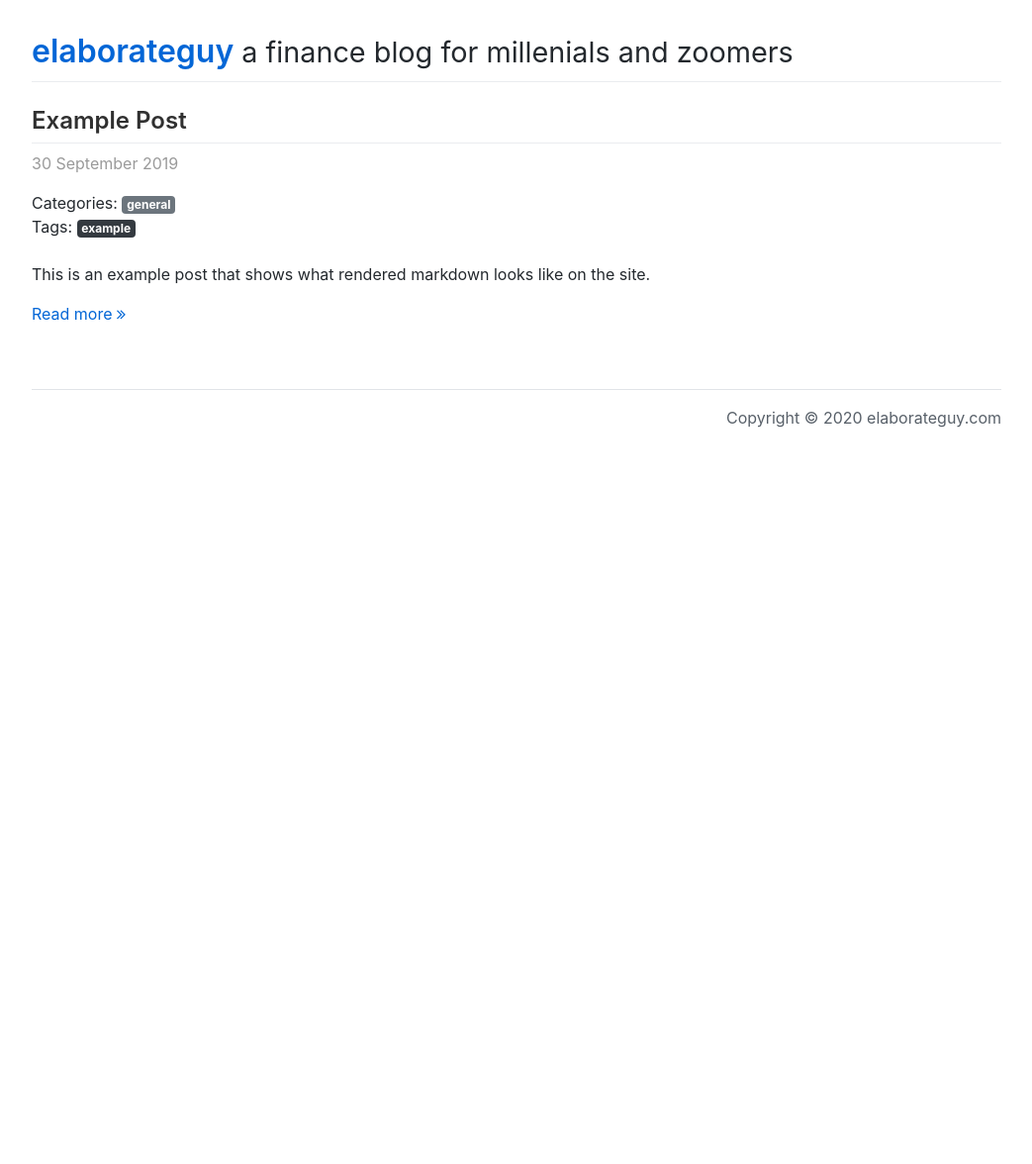
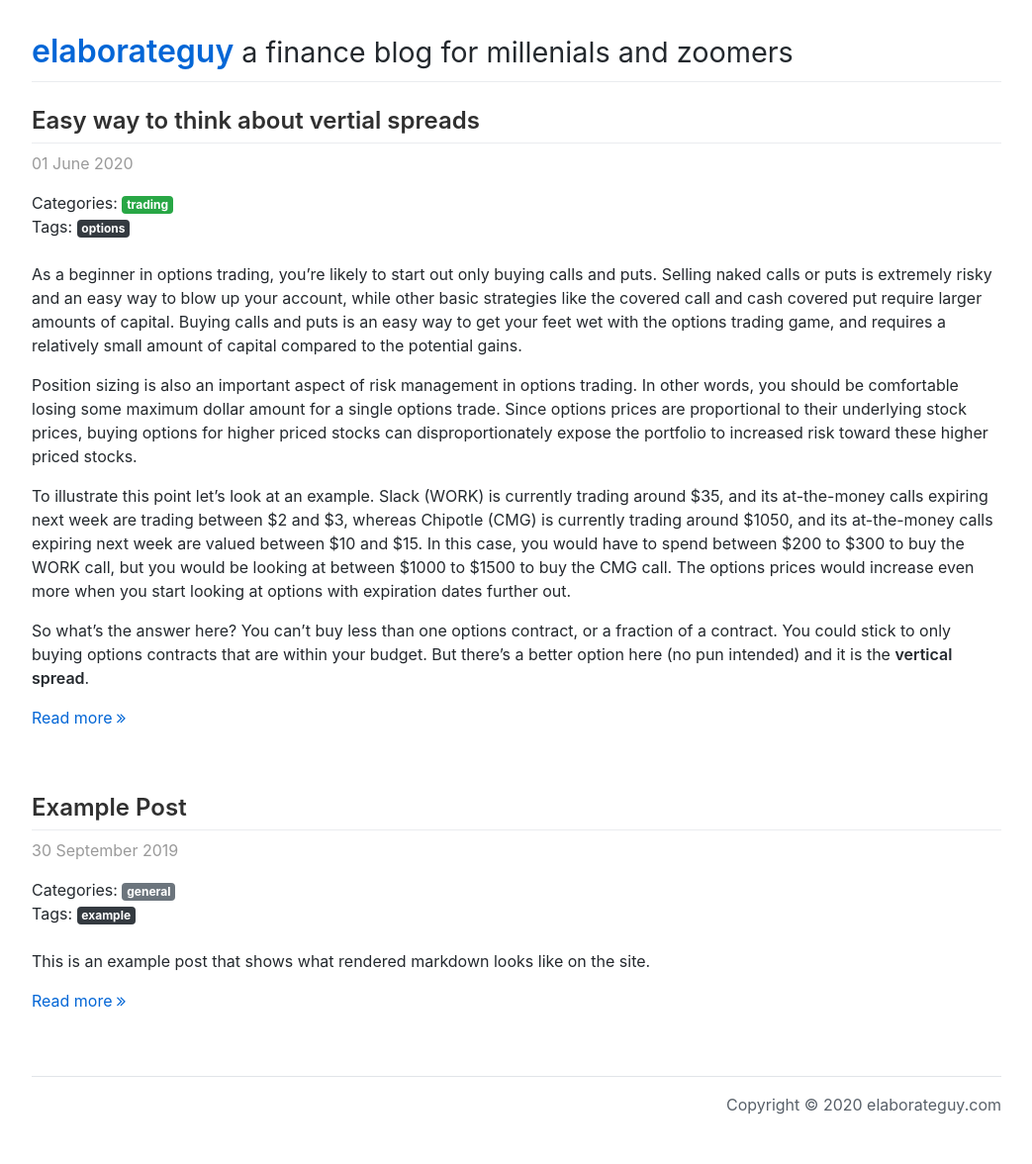
Before and after one commit to Porkbutts/finance.adriant.io, a Jekyll site: the page built from index.html, in a window 1280 px wide. Shown: the whole page at 99% size, without its empty margins (118-1161 px from the left). Built offline with Jekyll 4.4.1, drawn with Linux system fonts in a browser that asks for light colours; nearby versions of some CDN libraries; the list of posts is cut into pages by our own code; comment, search, counter and statistics services are not loaded; before the commit the page ends 900 px from its top, so only the background shows below that.

Commit message:
publish post

```diff
--- a/_includes/display_tags_and_categories.html
+++ b/_includes/display_tags_and_categories.html
@@ -11,6 +11,8 @@
   {% for category in categories %}
     {% if category == "yellow" %}
       {% assign badge_type = "badge-warning" %}
+    {% elsif category == "trading" %}
+      {% assign badge_type = "badge-success" %}
     {% elsif category == "stocks" %}
       {% assign badge_type = "badge-primary" %}
     {% elsif category == "red" %}
--- /dev/null
+++ b/_posts/2020-06-01-easy-way-to-think-about-vertical-spreads.md
@@ -0,0 +1,67 @@
+---
+layout: post
+title: Easy way to think about vertial spreads
+categories: trading
+tags: options
+---
+
+As a beginner in options trading, you're likely to start out only buying calls and puts. Selling naked calls or puts is extremely risky and an easy way to blow up your account, while other basic strategies like the covered call and cash covered put require larger amounts of capital. Buying calls and puts is an easy way to get your feet wet with the options trading game, and requires a relatively small amount of capital compared to the potential gains.
+
+Position sizing is also an important aspect of risk management in options trading. In other words, you should be comfortable losing some maximum dollar amount for a single options trade. Since options prices are proportional to their underlying stock prices, buying options for higher priced stocks can disproportionately expose the portfolio to increased risk toward these higher priced stocks.
+
+To illustrate this point let's look at an example. Slack (WORK) is currently trading around $35, and its at-the-money calls expiring next week are trading between $2 and $3, whereas Chipotle (CMG) is currently trading around $1050, and its at-the-money calls expiring next week are valued between $10 and $15. In this case, you would have to spend between $200 to $300 to buy the WORK call, but you would be looking at between $1000 to $1500 to buy the CMG call. The options prices would increase even more when you start looking at options with expiration dates further out.
+
+So what's the answer here? You can't buy less than one options contract, or a fraction of a contract. You could stick to only buying options contracts that are within your budget. But there's a better option here (no pun intended) and it is the **vertical spread**.
+
+<!--more-->
+
+## Vertical Spread
+
+Spreads don't have to be complicated, but they may feel that way after looking at all the variations and charts depicting profit-loss potential. There is actually a really easy way to reason about spreads which is this:
+
+> A **debit spread** is basically like buying an option but at a discount, in exchange for capping profit potential.
+
+> A **credit spread** is basically like selling an option but at a discount, in exchange for capping loss potential.
+
+So when thinking about whether I want to trade a spread, I start with thinking about whether I want to buy or sell a particular option. If I want to buy an option but it's too expensive, I'll use a debit spread to discount the purchase while accepting that my max profit will be capped. If I want to sell an option, I'll use a credit spread, accepting that my initial credit is reduced in exchange for putting a cap on my maximum loss.
+
+Let's take a look at a **debit spread** as an example.
+
+### Debit Spread
+
+A **debit** means that the end result is that you bought or paid for something. Think about a debit spread as buying an option at a discount, in exchange for putting a cap on your maximum profit. To construct the debit spread, buy one option and sell a further out-the-money option with the same expiration date. You basically discount the long call by the price of the short call. The maximum profit is the difference in strike prices, less the debit paid.
+
+Consider the following example.
+
+{% include image.html file="cmg-bull-call-spread.png" %}
+
+Suppose I have bullish outlook on CMG and I want to buy the CMG 1055 call expiring next week for $14.50. The cost for the call option is $1450, more than I am comfortable with for a single position, so I'm going modify this trade by turning it into a debit call spread, also known as a bull call spread.
+
+To create a spread, I might buy the 1055 call for $14.50 and sell the 1065 call for $9.30. My net debit would then be **$520** = ($14.50 - $9.30) x 100. My maximum profit would be **$480** = ($1065 - $1055) x 100 - $520. Since I am basically long the debit spread, my max loss is just the premium paid.
+
+A debit put spread, or bear put spread is basically the same idea as the debit call spread, where you find a put option you want to buy and then modify it into a debit put spread by selling a further OTM put.
+
+### Credit Spread
+
+A **credit** means that you receive money when you open the position. Your profit would be determined by whether you can close out that position for less than you initially received. A credit spread is a selling strategy, just like selling a call or a put. Selling strategies allow you to take advantage of time decay and can be more attractive than buying strategies when premiums are higher than they should be. Unfortunately, selling naked options will expose your portfolio to the risk of substantial losses, and the only other basic selling strategies, the covered call and cash-covered put, require much more capital than buying strategies.
+
+The credit spread addresses both of these drawbacks, allowing us to consider sell strategies while maintaining lower capital outlays. To construct a credit spread, sell one option and buy a further out-the-money option with the same expiration date. You can think of the long option as a kind of insurance which caps your losses if the stock price moves against you. The maximum profit of the trade is the net credit received from the trade and is only realized when both the options expire worthless. The maximum loss of this strategy is the difference in strike prices less the credit received.
+
+Let's take a look an example with CMG again.
+
+{% include image.html file="cmg-bear-call-spread.png" %}
+
+Suppose we have a bearish outlook on CMG and are looking to sell the June 1st 1040 call to receive a premium of $99. We would receive a $9900 credit, but we would also be exposing our portfolio to substantial losses if CMG stock price moves up significantly. To limit those losses, we could pair the short call with a further out-the-money long call like the 1060 call for $88.70. Our net credit would be reduced to **$1030** = ($99 - $88.70) x 100, but our max loss would also be capped to **$970** = ($1060-$1040) x 100 - $1030.
+
+A bull put spread could be similarly constructed by selling a put and buying a further OTM put.
+
+## Summary
+
+There are essentially four basic ways to trade spreads. Remember that each spread strategy is simply an extension of buying or selling a call or put. This table summarizes which spread corresponds to which unmodified strategy.
+
+|             | paired with            | spread            | credit or debit |
+|:------------|:-----------------------|:------------------|:----------------|
+| long call   | short further otm call | bull call spread  | debit           |
+| long put    | short further otm put  | bear put spread   | debit           |
+| short call  | long further otm call  | bear call spread  | credit          |
+| short put   | long further otm put   | bull put spread   | credit          |
```
Also changed, not shown: _drafts/basic-trading-terminology-you-should-know.md (added, +25 -0 lines), _drafts/how-to-invest-during-the-pandemic.md (added, +10 -0 lines), _drafts/options-trading-basics.md (+1 -1 lines), _drafts/trading-terms.md (deleted, +0 -19 lines), assets/img/cmg-bear-call-spread.png (added), assets/img/cmg-bull-call-spread.png (added).
